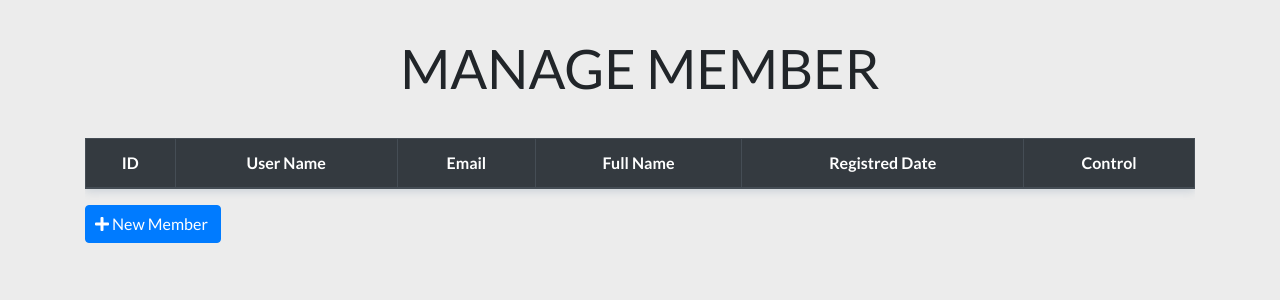
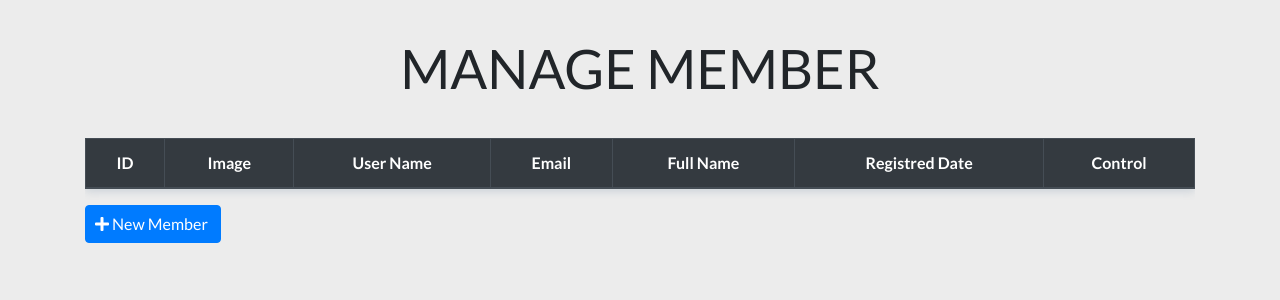
Before and after one commit to zakariaazaraf/eCommerce_project, a PHP site: page /eCommerce/admin/members.php in a window 1280 px wide. Shown: the part 56-356 px from the top of the page. Run offline with PHP 8.4, Linux system fonts and the light colour scheme; the visitor is signed in with stand-in values (Sample User, id 1); tables that the repository leaves empty or names only in its code hold one stand-in row (values such as "Sample post"); lists and menus that the app fills with data are empty.

Commit message:
upload the image successfully, and start modify the memeber edit and do on

```diff
--- a/admin/layout/css/custom/style.css
+++ b/admin/layout/css/custom/style.css
@@ -168,6 +168,10 @@ form .form-group button i {
   margin-bottom: 2rem;
 }
 
+.members form .form-group img {
+  width: 80px;
+}
+
 .categories form fieldset {
   padding: 0.35em 0em 0.625em;
   margin: 0;
@@ -225,6 +229,10 @@ form textarea:focus {
 .container .table {
   min-width: 600px;
   box-shadow: 0 3px 8px #ced4da;
+}
+
+.container .table img {
+  width: 100px;
 }
 
 .container .table td,
--- a/admin/members.php
+++ b/admin/members.php
@@ -60,6 +60,7 @@
                         <thead class="thead-dark">
                             <tr>
                                 <th>ID</th>
+                                <th>Image</th>
                                 <th>User Name</th>
                                 <th>Email</th>
                                 <th>Full Name</th>
@@ -75,6 +76,7 @@
 
                                     echo "<tr>";
                                         echo "<th>" . $row['UserId'] . "</th>";
+                                        echo "<th> <img src='./layout/images/upload/" . $row['Image'] ."' alt='".$row['UserName']."'/></th>";
                                         echo "<td>" . $row['UserName'] . "</td>";
                                         echo "<td>" . $row['Email'] . "</td>";
                                         echo "<td>" . $row['FullName'] . "</td>";
@@ -118,6 +120,7 @@
                                 <label class="col col-sm-4 col-md-3 col-lg-2" for="password">Password:</label>
                                 <input class="col col-sm-7 col-md-6 col-lg-5 password" type="password" name="password" id="password" required autocomplete="new-password" placeholder="Enter Strong Password"/>
                                 <i class="show-pass fas fa-eye fa-x"></i>
+
                             </div>
                             <div class="form-group row justify-content-center">
                                 <label class="col col-sm-4 col-md-3 col-lg-2" for="email">Email:</label>
@@ -175,8 +178,11 @@
                 $validateImage->validateImage($_FILES['image'], 'user image');
                 $validation->validateForm();
 
-                $errors [] = $validation->errors;
+                $errors = $validation->errors;
                 $imageError = $validateImage->errors;
+                isset($imageError) ? array_push($errors, $imageError) : '';
+
+
 
 
                 /*==========================================================*/
@@ -198,14 +204,15 @@
 
                     echo "<div class='alert alert-danger'>" . $imageError ?? '' . "</div>";
 
+
                 }else{
 
                     // CHECK IF THE USER EXISTS IN DATABASE
                     if(!checkItem('UserName', 'users', $username)){
 
                         // INSERT A NEW MEMBER IN DATABASE WITH PREPARE STETMENT METHOS
-                        /* $stmt = $db->prepare("INSERT INTO users(UserName, Password, Email, FullName)
-                                                VALUES (:zuser, :zpass, :zemail, :zfullname)"); */
+                        /* $stmt = $db->prepare("INSERT INTO users(UserName, Password, Email, FullName, Image)
+                                                VALUES (:zuser, :zpass, :zemail, :zfullname, zimage)"); */
 
                         // PASS THE PARAMS AND EXECUTE THE QUERY
                         /* $stmt->execute(
@@ -213,21 +220,30 @@
                                 'zuser' => $username,
                                 'zpass' => $hashpassword,
                                 'zemail' => $email,
-                                'zfullname' => $fullname
+                                'zfullname' => $fullname,
+                                'zimage' => $image
                             )
                         );  */
 
 
+                        // GENERATE A NAME FOR THE IMAGE
+                        $image = rand(1, 100000) . "_" . $_FILES['image']['name'];
+
+                        // MOVE IMAGES TO UPLOAD FILE IN THE PROJECT
+                        move_uploaded_file($_FILES['image']['tmp_name'], "./layout/images/upload/" . $image);
+
+
                         // INSERT A NEW MEMBER WITH THE BINDING METHOD I DATABASE
-                        /* $stmt = $db->prepare("INSERT INTO users (UserName, Password, Email, FullName, RegStatus, Date) VALUES (?, ?, ?, ?, 1, now())");
+                        $stmt = $db->prepare("INSERT INTO users (UserName, Password, Email, FullName, RegStatus, Date, Image) VALUES (?, ?, ?, ?, 1, now(), ?)");
 
-                        $stmt->execute(array($username, $hashpassword, $email, $fullname));
-
+                        $stmt->execute(array($username, $hashpassword, $email, $fullname, $image));
 
                         $row = $stmt->rowCount();
 
                         $msg = "<div class='alert alert-success'>" . $row . " Member Inserted !!</div>";
-                        redirectHome($msg, 'members.php'); */
+                        redirectHome($msg, 'members.php');
+
+
 
 
 
@@ -292,8 +308,14 @@
                             </div>
 
                             <div class="form-group row justify-content-center">
+                                <label class="col col-sm-4 col-md-3 col-lg-2" for="image">Image:</label>
+                                <input class="col col-sm-5 col-md-2 col-lg-3" type="file" name="image" id="image" required value="<?php echo $data["FullName"]?>"/>
+                                <img class="col col-sm-2 col-md-2 col-lg-2" src="./layout/images/upload/<?php echo $data['Image']?>" alt="<?php echo $data['UserName']?>"/>
+                            </div>
+
+                            <div class="form-group row justify-content-center">
                                 <div class="col-12 col-sm-11 col-md-9 col-lg-7">
-                                    <button type="submit" class="btn btn-primary"><i class="fas fa-plus"></i>Add Item</button>
+                                    <button type="submit" class="btn btn-primary"><i class="fas fa-plus"></i>Edit Item</button>
                                 </div>
                             </div>
                             <!-- <input type="submit" value="save" class="btn btn-primary"> -->
--- a/admin/validate_image.php
+++ b/admin/validate_image.php
@@ -3,7 +3,7 @@
     class Image {
 
         private $data;
-    public $errors = '';
+        public $errors;
 
         public function validateImage($image, $name){
 
```
Also changed, not shown: admin/layout/images/upload/4471_dream.jpg (added). Lines whose indentation alone changed are shown as unchanged.
